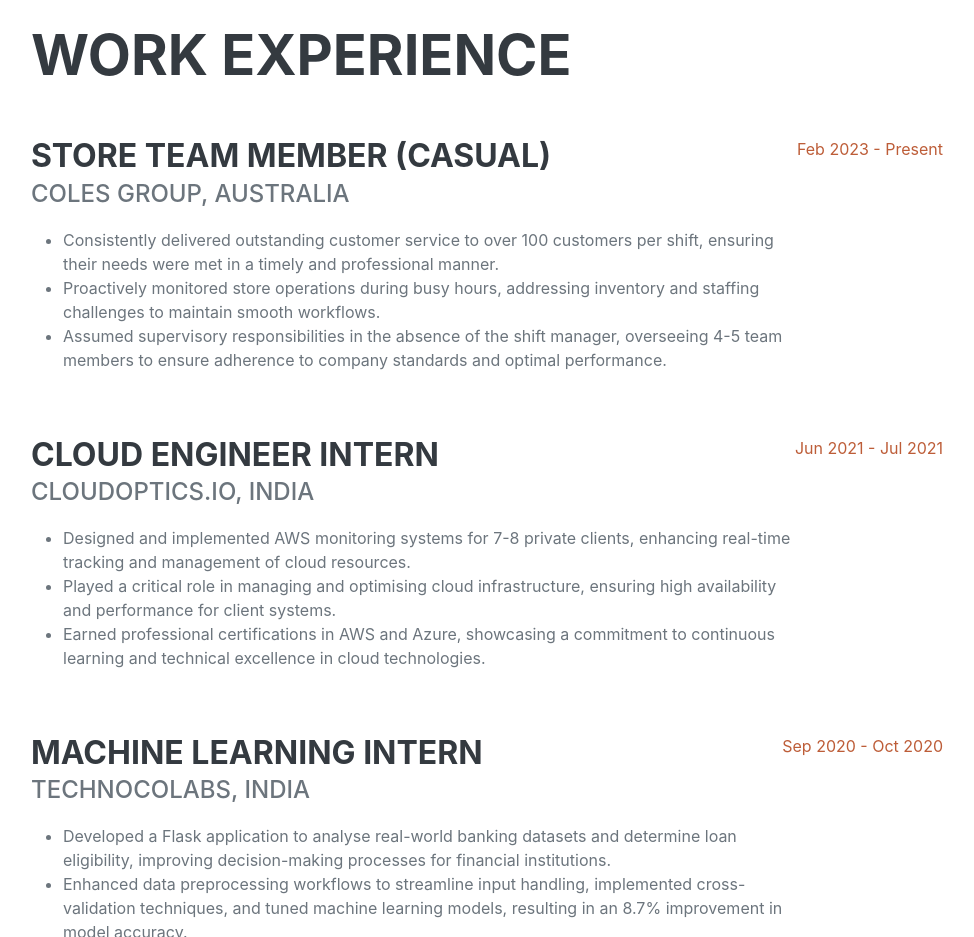
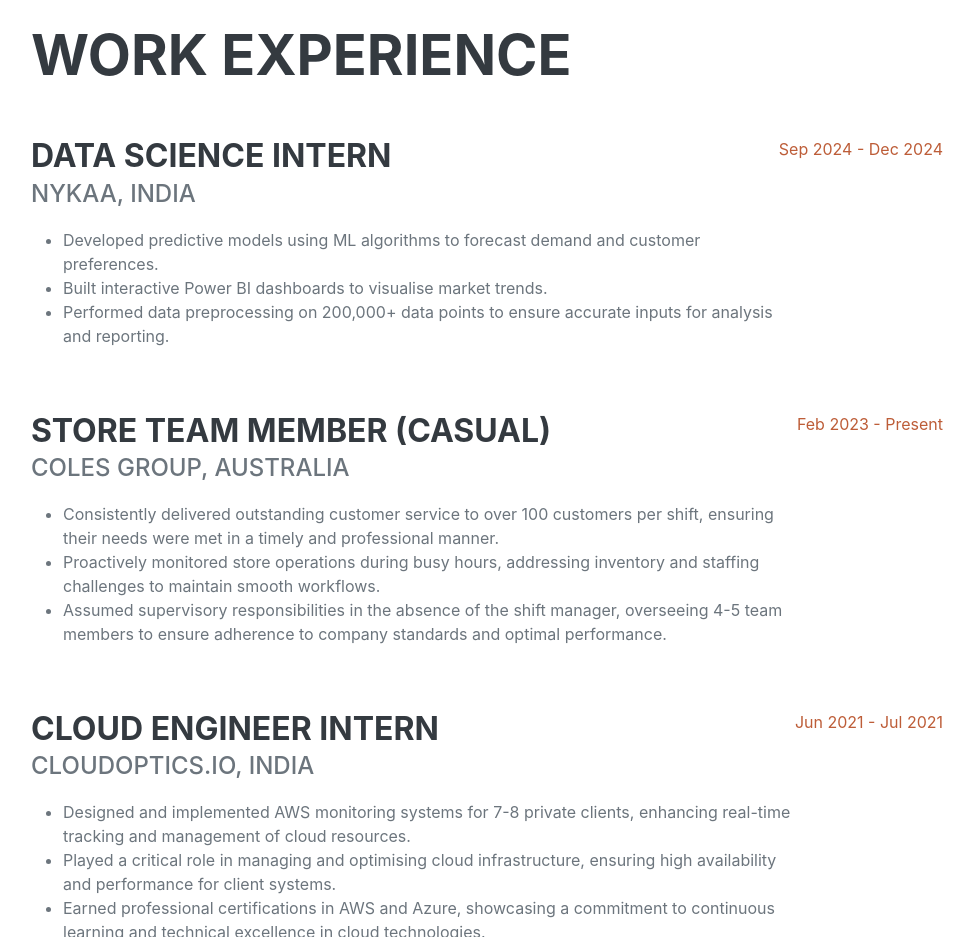
Before and after one commit to architagg/architagg.github.io, a plain HTML site: page index.html in a window 1280 px wide. Shown: the part 860-1797 px from the top of the page, without its empty margins (289-1263 px from the left). Drawn offline with nearby package versions, Linux system fonts and the light colour scheme; a web font is replaced by a local one.

Commit message:
Update index.html

```diff
--- a/index.html
+++ b/index.html
@@ -61,6 +61,20 @@
             <section class="resume-section" id="experience">
                 <div class="resume-section-content">
                     <h2 class="mb-5">Work Experience</h2>
+
+                    <!-- Nykaa -->
+                    <div class="d-flex flex-column flex-md-row justify-content-between mb-5">
+                        <div class="flex-grow-1">
+                            <h3 class="mb-0">Data Science Intern</h3>
+                            <div class="subheading mb-3">Nykaa, India</div>
+                            <ul>
+                                <li>Developed predictive models using ML algorithms to forecast demand and customer preferences.</li>
+                                <li>Built interactive Power BI dashboards to visualise market trends.</li>
+                                <li>Performed data preprocessing on 200,000+ data points to ensure accurate inputs for analysis and reporting.</li>
+                            </ul>
+                        </div>
+                        <div class="flex-shrink-0"><span class="text-primary">Sep 2024 - Dec 2024</span></div>
+                    </div>
 
                     <!-- Coles Group -->
                     <div class="d-flex flex-column flex-md-row justify-content-between mb-5">
```
